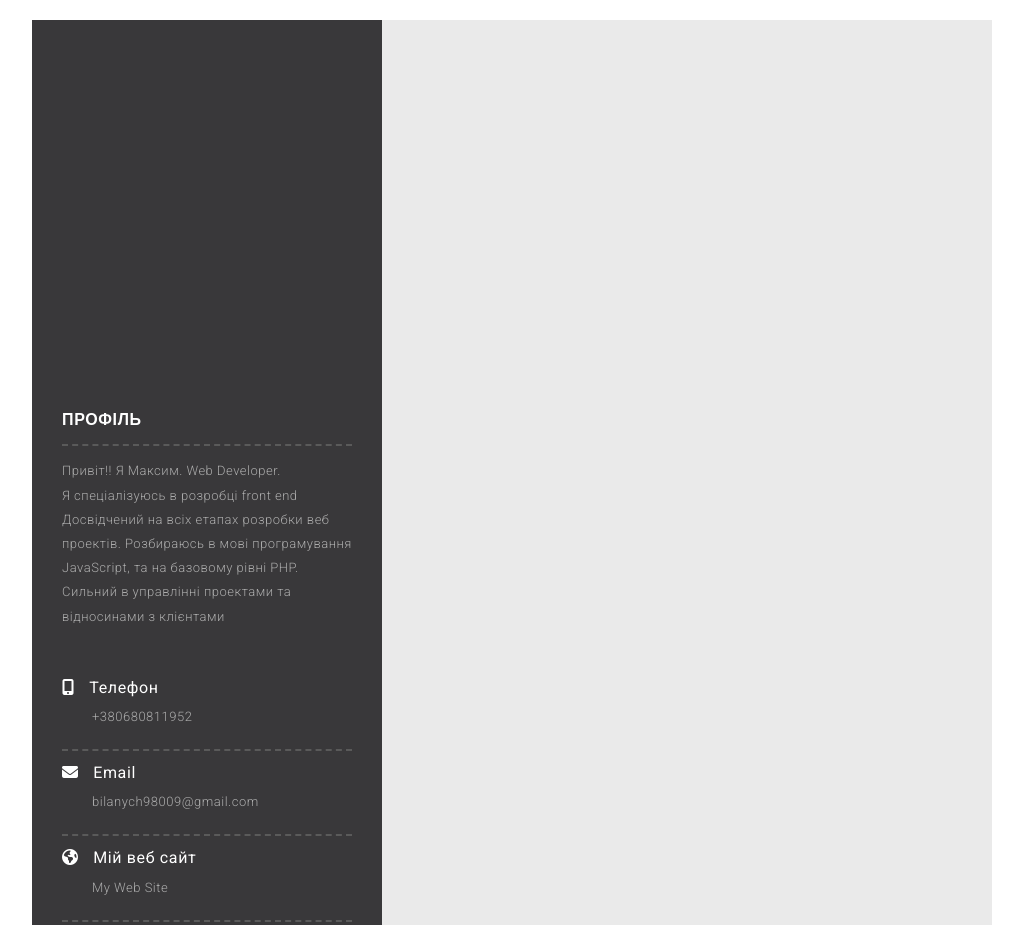
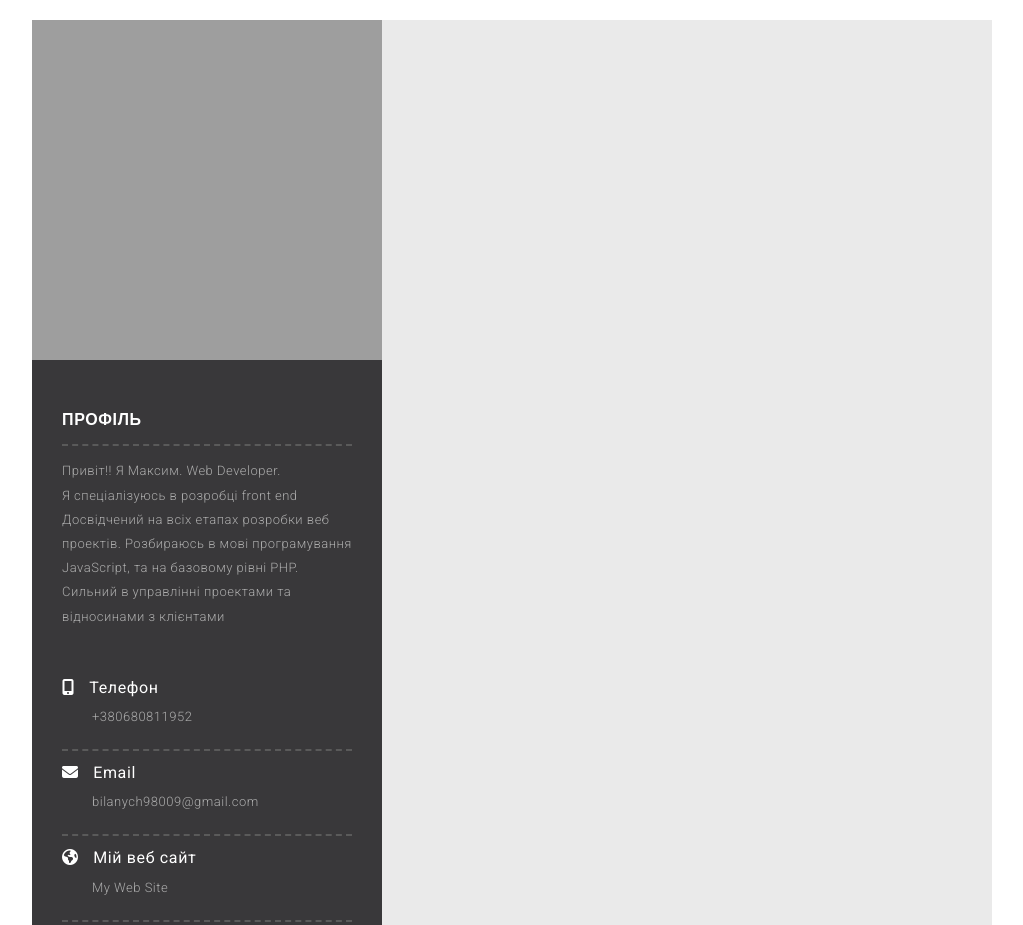
Before and after one commit to Max98002/My-Resume, a plain HTML site: page index.html in a window 1280 px wide. Shown: the top 925 px of the page, without its empty margins (128-1151 px from the left). Drawn offline with nearby package versions, Linux system fonts and the light colour scheme; the site is published under a folder, as on GitHub Pages, so addresses that start at the root find nothing.

Commit message:
Фикс фото

```diff
--- a/css/style.css
+++ b/css/style.css
@@ -28,7 +28,7 @@ body {
 
 .profile-photo {
     height: 340px;
-    background-image: url("/img/Bilanych.Max.png");
+    background-image: url("../img/Bilanych.Max.png");
     background-repeat: no-repeat;
     background-position: bottom;
     background-size: cover;
```
